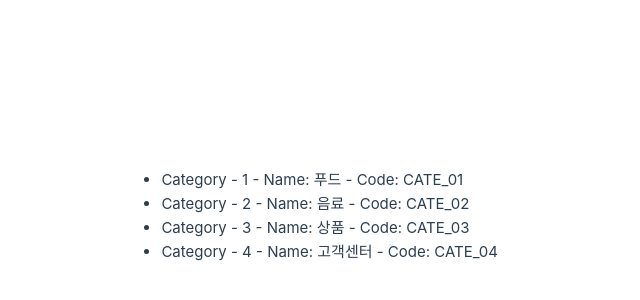
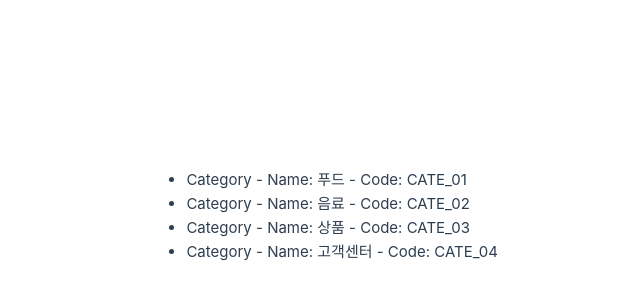
Before and after one commit to jelly-hello-vue/jelly-hello-vue.github.io, a Vue app: page / in a window 1280 px wide. Shown: the part 184-484 px from the top of the page, without its empty margins (142-782 px from the left). Built offline with nearby package versions, Linux system fonts and the light colour scheme.

Commit message:
update App.vue

```diff
--- a/src/App.vue
+++ b/src/App.vue
@@ -1,22 +1,25 @@
 <script setup>
-import { ref } from 'vue'
+import { ref, onMounted } from 'vue'
 
 const parentMessage = ref('Category')
-const items = ref([{ name: '푸드', code: 'CATE_01' }, { name: '음료', code: 'CATE_02' }, { name: '상품', code: 'CATE_03' }])
-const categories = ref([
-  { "name": "푸드", "image_url": "https://image-server.kr/def/cate-1.jpg", "code": "CATE_01" },
-  { "name": "음료", "image_url": "https://image-server.kr/def/cate-2.jpg", "code": "CATE_02" },
-  { "name": "상품", "image_url": "https://image-server.kr/def/cate-3.jpg", "code": "CATE_03" },
-  { "name": "고객센터", "image_url": "https://image-server.kr/def/cate-4.jpg", "code": "CATE_04" }
-])
+const categories = ref([])
+
+onMounted(async () => {
+  try {
+    const response = await fetch('/src/assets/category.json')
+    const data = await response.json()
+    categories.value = data
+  } catch (error) {
+    console.error('Error fetching category data:', error)
+  }
+})
 </script>
 
 <template>
   <div>
-
     <ul>
       <li v-for="(category, index) in categories" :key="index">
-        {{ parentMessage }} - {{ index + 1 }} - Name: {{ category.name }} - Code: {{ category.code }}
+        {{ parentMessage }} - Name: {{ category.name }} - Code: {{ category.code }}
       </li>
     </ul>
   </div>
```
